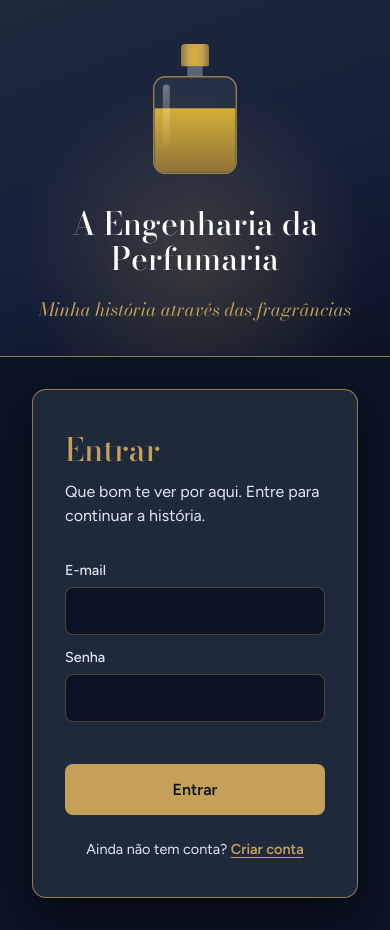
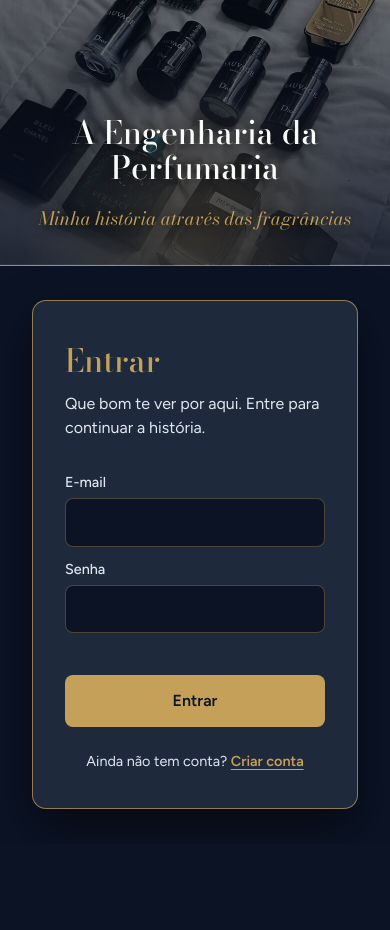
Before and after one commit to daviborges011/EngenhariaDaPerfumaria, a website: page public/login.html in a window 390 px wide. After the commit the page ends 844 px from the top, so only its background shows below. Drawn offline with nearby package versions, Linux system fonts and the light colour scheme.

Commit message:
altera lado nas telas de login e cadastro (cadastro na direita e login na esquerda)

```diff
--- a/public/css/LogCadas.css
+++ b/public/css/LogCadas.css
@@ -270,3 +270,54 @@ button:disabled {
   opacity: 0.6;
   cursor: wait;
 }
+
+/* ===== Foto da coleção na metade da capa ===== */
+.capa {
+  /* uma camada escura por cima da foto, para o título continuar legível */
+  background-image:
+    linear-gradient(rgba(11, 19, 37, 0.45), rgba(11, 19, 37, 0.85)),
+    url("../img/colecao.jpg");
+  background-size: cover;
+  background-position: center;
+  background-color: #0B1325;   /* aparece se a foto não carregar */
+  justify-content: flex-end;   /* título embaixo, sobre a foto */
+  padding-bottom: 4rem;
+}
+
+.capa .frasco {
+  display: none;               /* a foto substitui o frasco desenhado */
+}
+
+.capa h1,
+.capa .subtitulo {
+  text-shadow: 0 2px 12px rgba(0, 0, 0, 0.6);
+}
+
+/* Cadastro: formulário na esquerda e foto na direita */
+.pagina-cadastro .acesso {
+  order: 1;
+}
+
+.pagina-cadastro .capa {
+  order: 2;
+  border-right: 0;
+  border-left: 1px solid var(--borda-forte);
+}
+
+/* Celular: a foto volta para cima nas duas telas */
+ @media (max-width: 800px) {
+  .capa {
+    min-height: 260px;
+    padding-bottom: 2rem;
+  }
+
+  .pagina-cadastro .acesso {
+    order: 2;
+  }
+
+  .pagina-cadastro .capa {
+    order: 1;
+    border-left: 0;
+    border-bottom: 1px solid var(--borda-forte);
+  }
+}
--- a/public/login.html
+++ b/public/login.html
@@ -14,7 +14,7 @@
 </head>
 
 <body>
-  <main class="pagina">
+  <main class="pagina pagina-cadastro">
 
     <section class="capa">
       <div class="frasco" aria-hidden="true">
```
Also changed, not shown: public/index.html (+1 -1 lines), public/origem.html (+2 -2 lines), public/trajetoria.html (+2 -2 lines).
